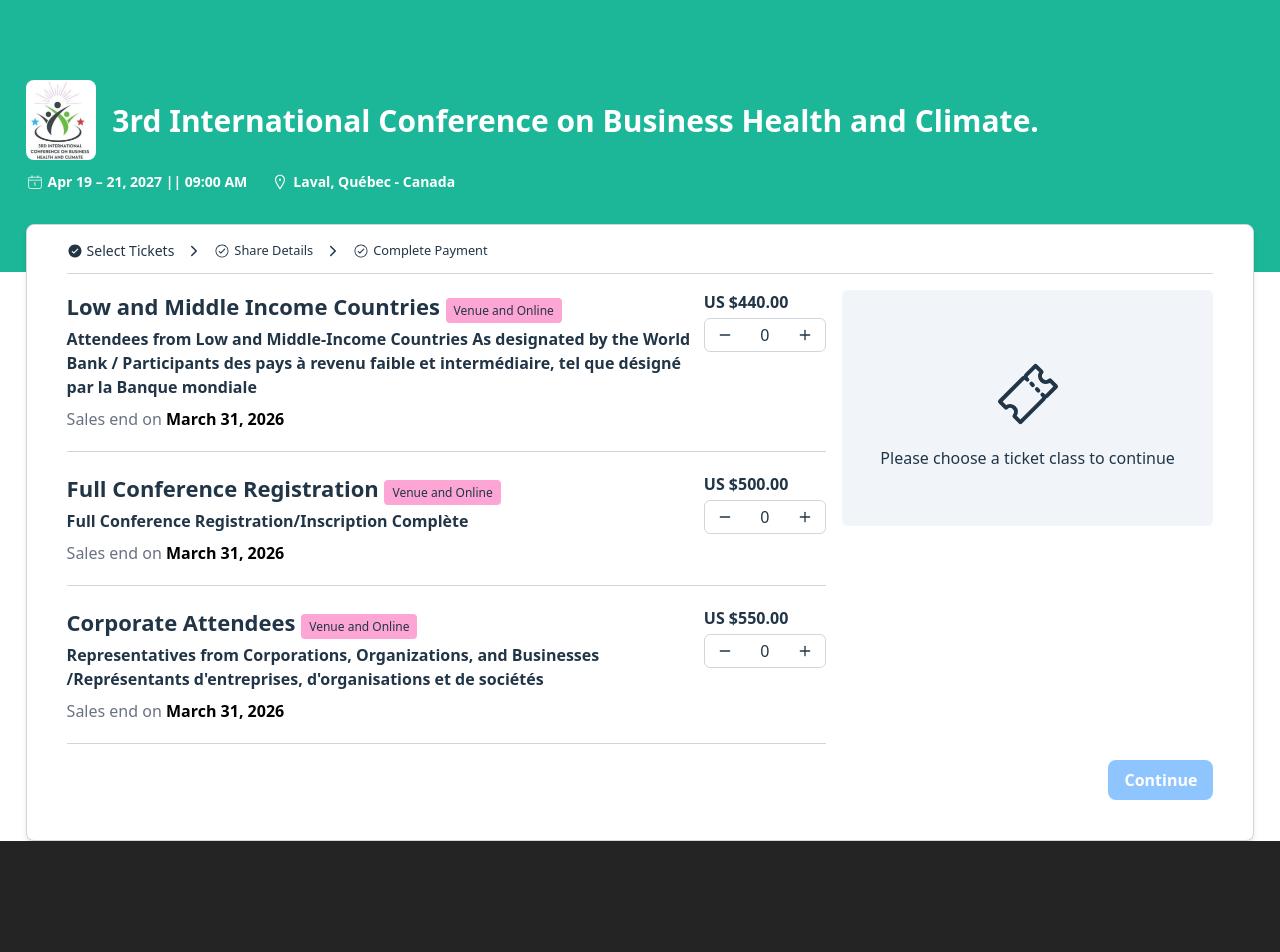
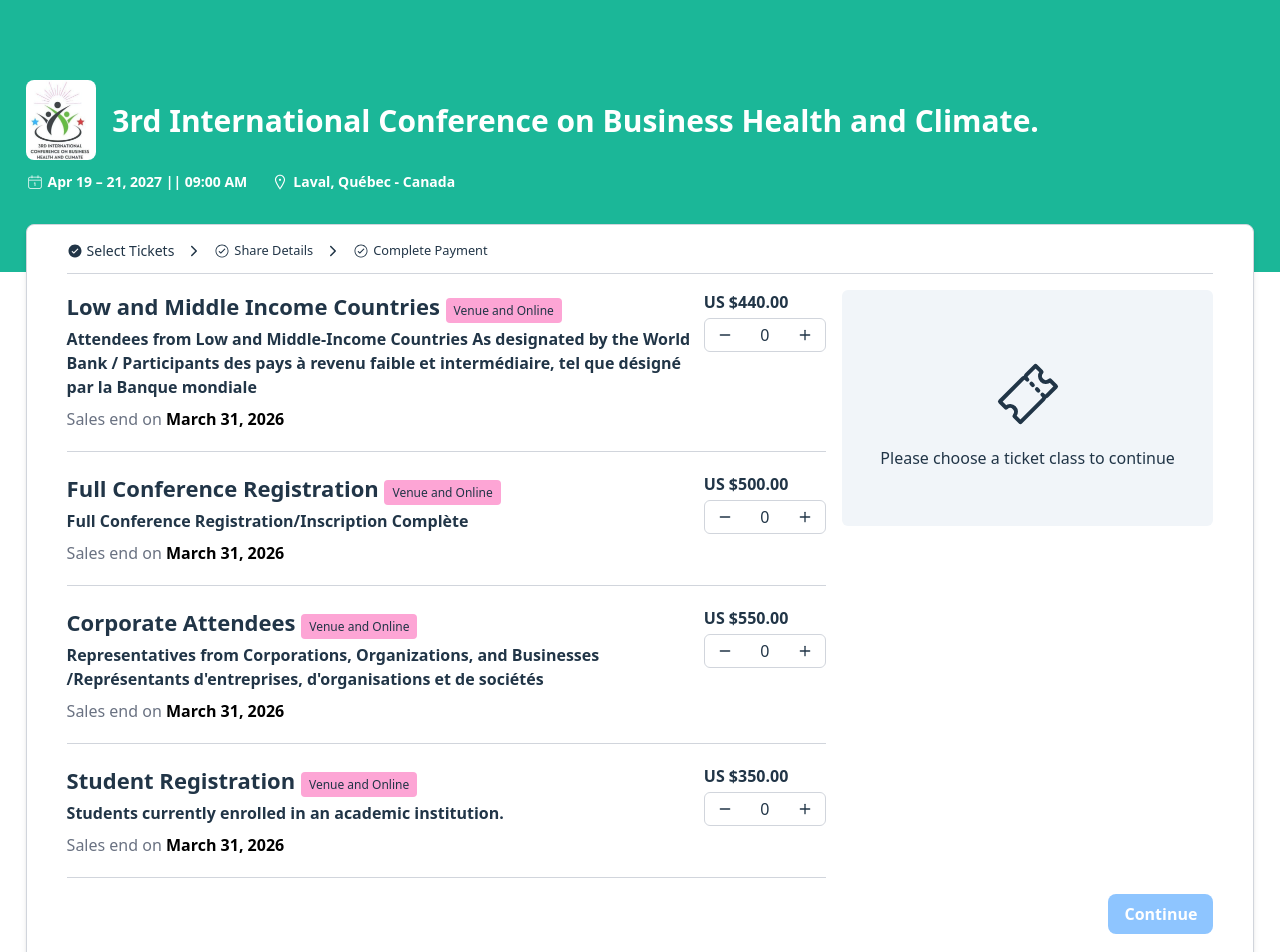
Before and after one commit to mehedy201/Event-Ticket-Sale-Frontend, a React (Vite) app: page / in a window 1280 px wide. Shown: the top 952 px of the page. Before the commit the page ends 841 px from the top, so only its background shows below. Built offline with nearby package versions, Linux system fonts and the light colour scheme.

Commit message:
added new ticket

```diff
--- a/src/pages/TicketSaleLandingPage/OrderSummaryComponents/OrderSummaryComponents.jsx
+++ b/src/pages/TicketSaleLandingPage/OrderSummaryComponents/OrderSummaryComponents.jsx
@@ -16,9 +16,11 @@ const OrderSummaryComponents = () => {
     lowTicketsQuantity,
     fullTicketsQuantity,
     corporateTicketsQuantity,
+    studentTicketsQuantity,
     lowTicketsPrice,
     fullTicketsPrice,
     corporateTicketsPrice,
+    studentTicketsPrice,
     totalPrice,
     payAblePrice,
     setPayAblePrice,
@@ -37,7 +39,10 @@ const OrderSummaryComponents = () => {
       totalWithTaxForDiscountCondition = (withTax + totalPrice).toFixed(2);
       setPayAblePrice((totalPrice + withTax).toFixed(2));
       if (
-        lowTicketsQuantity + fullTicketsQuantity + corporateTicketsQuantity ===
+        lowTicketsQuantity +
+          fullTicketsQuantity +
+          corporateTicketsQuantity +
+          studentTicketsQuantity ===
         1
       ) {
         setDiscountAmount(0);
@@ -45,7 +50,10 @@ const OrderSummaryComponents = () => {
       }
     }
     if (
-      lowTicketsQuantity + fullTicketsQuantity + corporateTicketsQuantity >
+      lowTicketsQuantity +
+        fullTicketsQuantity +
+        corporateTicketsQuantity +
+        studentTicketsQuantity >
       1
     ) {
       const discountPrice = (
@@ -56,7 +64,12 @@ const OrderSummaryComponents = () => {
         (totalWithTaxForDiscountCondition - discountPrice).toFixed(2),
       );
     }
-  }, [lowTicketsQuantity, fullTicketsQuantity, corporateTicketsQuantity]);
+  }, [
+    lowTicketsQuantity,
+    fullTicketsQuantity,
+    corporateTicketsQuantity,
+    studentTicketsQuantity,
+  ]);
 
   const [cuponErr, setCuponErr] = useState("");
   const [isCuponCodeTrue, setIsCuponCodeTrue] = useState(false);
@@ -113,14 +126,20 @@ const OrderSummaryComponents = () => {
           </p>
         )}
       </div>
-      {lowTicketsQuantity + fullTicketsQuantity + corporateTicketsQuantity >
+      {lowTicketsQuantity +
+        fullTicketsQuantity +
+        corporateTicketsQuantity +
+        studentTicketsQuantity >
         0 && (
         <div className="flex justify-between items-center py-2 border-b-1 border-gray-300">
           <p className="font-semibold text-md pb-2">Ticket Details</p>
           <p className="font-semibold text-md pb-2">Price</p>
         </div>
       )}
-      {lowTicketsQuantity + fullTicketsQuantity + corporateTicketsQuantity ==
+      {lowTicketsQuantity +
+        fullTicketsQuantity +
+        corporateTicketsQuantity +
+        studentTicketsQuantity ===
         0 && (
         <div className="flex flex-col justify-center items-center gap-5 py-10">
           <IoTicketOutline size={64} />
@@ -175,6 +194,22 @@ const OrderSummaryComponents = () => {
           </p>
         </div>
       )}
+      {studentTicketsQuantity > 0 && (
+        <div className="flex justify-between py-2">
+          <div>
+            <h5 className="font-bold text-[12px] sm:text-[14px]">
+              Student Registration
+            </h5>
+            <span className="font-bold text-[12px] sm:text-[14px]">
+              {studentTicketsQuantity} x US$
+              {TICKET_PRICES[TICKET_TYPES.STUDENT]}.00
+            </span>
+          </div>
+          <p className="font-bold text-[14px] sm:text-[16px]">
+            US${studentTicketsPrice}.00
+          </p>
+        </div>
+      )}
       {totalPrice > 0 && (
         <div className="pt-4 border-t-1 border-gray-300">
           <div className="flex items-start justify-between">
@@ -183,7 +218,8 @@ const OrderSummaryComponents = () => {
               <p className="text-sm">
                 {lowTicketsQuantity +
                   fullTicketsQuantity +
-                  corporateTicketsQuantity}{" "}
+                  corporateTicketsQuantity +
+                  studentTicketsQuantity}{" "}
                 Tickets
               </p>
             </div>
--- a/src/pages/TicketSaleLandingPage/TicketSaleLandingPage.jsx
+++ b/src/pages/TicketSaleLandingPage/TicketSaleLandingPage.jsx
@@ -20,10 +20,12 @@ const TicketSaleLandingPage = () => {
   const [lowTicketsQuantity, setLowTicketsQuantity] = useState(0);
   const [fullTicketsQuantity, setFullTicketsQuantity] = useState(0);
   const [corporateTicketsQuantity, setCorporateTicketsQuantity] = useState(0);
+  const [studentTicketsQuantity, setStudentTicketsQuantity] = useState(0);
   // Price ___________________________________________
   const [lowTicketsPrice, setLowTicketsPrice] = useState(0);
   const [fullTicketsPrice, setFullTicketsPrice] = useState(0);
   const [corporateTicketsPrice, setCorporateTicketsPrice] = useState(0);
+  const [studentTicketsPrice, setStudentTicketsPrice] = useState(0);
   const [totalPrice, setTotalParice] = useState(0);
   const [cuponCode, setCuponCode] = useState("");
   // After Price Calculation__________________________
@@ -43,6 +45,8 @@ const TicketSaleLandingPage = () => {
     setFullTicketsQuantity,
     corporateTicketsQuantity,
     setCorporateTicketsQuantity,
+    studentTicketsQuantity,
+    setStudentTicketsQuantity,
     // Price ___________________________________________
     lowTicketsPrice,
     setLowTicketsPrice,
@@ -50,6 +54,8 @@ const TicketSaleLandingPage = () => {
     setFullTicketsPrice,
     corporateTicketsPrice,
     setCorporateTicketsPrice,
+    studentTicketsPrice,
+    setStudentTicketsPrice,
     totalPrice,
     setTotalParice,
     payAblePrice,
--- a/src/pages/TicketSaleLandingPage/TicketsComponts/AttendeesInfoComponent.jsx
+++ b/src/pages/TicketSaleLandingPage/TicketsComponts/AttendeesInfoComponent.jsx
@@ -250,6 +250,7 @@ const AttendeesInfoComponent = () => {
     lowTicketsQuantity,
     fullTicketsQuantity,
     corporateTicketsQuantity,
+    studentTicketsQuantity,
     purcherAttendeesInfo,
     setPurcherAttendeesInfo,
     cuponCode,
@@ -261,7 +262,10 @@ const AttendeesInfoComponent = () => {
   useEffect(() => {
     if (cuponCode) setCuponCode("");
     if (
-      lowTicketsQuantity + fullTicketsQuantity + corporateTicketsQuantity ===
+      lowTicketsQuantity +
+        fullTicketsQuantity +
+        corporateTicketsQuantity +
+        studentTicketsQuantity ===
       0
     ) {
       navigate("/");
@@ -312,6 +316,11 @@ const AttendeesInfoComponent = () => {
       count: corporateTicketsQuantity,
       price: TICKET_PRICES[TICKET_TYPES.CORPORATE],
     },
+    {
+      type: TICKET_TYPES.STUDENT,
+      count: studentTicketsQuantity,
+      price: TICKET_PRICES[TICKET_TYPES.STUDENT],
+    },
   ];
 
   useEffect(() => {
@@ -350,7 +359,12 @@ const AttendeesInfoComponent = () => {
 
       methods.setValue("attendees", newAttendees);
     }
-  }, [lowTicketsQuantity, fullTicketsQuantity, corporateTicketsQuantity]);
+  }, [
+    lowTicketsQuantity,
+    fullTicketsQuantity,
+    corporateTicketsQuantity,
+    studentTicketsQuantity,
+  ]);
 
   return (
     <FormProvider {...methods}>
--- a/src/pages/TicketSaleLandingPage/TicketsComponts/TicketsComponents.jsx
+++ b/src/pages/TicketSaleLandingPage/TicketsComponts/TicketsComponents.jsx
@@ -17,12 +17,16 @@ const TicketsComponents = () => {
     setFullTicketsQuantity,
     corporateTicketsQuantity,
     setCorporateTicketsQuantity,
+    studentTicketsQuantity,
+    setStudentTicketsQuantity,
     lowTicketsPrice,
     setLowTicketsPrice,
     fullTicketsPrice,
     setFullTicketsPrice,
     corporateTicketsPrice,
     setCorporateTicketsPrice,
+    studentTicketsPrice,
+    setStudentTicketsPrice,
     totalPrice,
     setTotalParice,
     cuponCode,
@@ -243,6 +247,71 @@ const TicketsComponents = () => {
               </div>
             </div>
           </div>
+          {/* Student Registration____________________________________________ */}
+          <div className="sm:flex gap-2 justify-between py-5 border-b-1 border-gray-300">
+            <div>
+              <h2 className="text-[18px] md:text-[22px] font-bold pb-1">
+                Student Registration{" "}
+                <span className="bg-pink-300 text-xs font-light px-2 py-1 rounded">
+                  Venue and Online
+                </span>
+              </h2>
+              <h5 className="text-[14px] md:text-[16px] font-semibold pb-2">
+                Students currently enrolled in an academic institution.
+              </h5>
+              <p className="text-gray-500">
+                Sales end on{" "}
+                <span className="font-bold text-black">March 31, 2026</span>
+              </p>
+            </div>
+            <div>
+              <h2 className="font-bold pb-1">
+                US ${TICKET_PRICES[TICKET_TYPES.STUDENT]}.00
+              </h2>
+              <div className="flex items-center justify-between border border-gray-300 rounded-md">
+                <span
+                  onClick={() => {
+                    if (studentTicketsQuantity > 0) {
+                      setStudentTicketsQuantity(studentTicketsQuantity - 1);
+                      setStudentTicketsPrice(
+                        studentTicketsPrice -
+                          TICKET_PRICES[TICKET_TYPES.STUDENT],
+                      );
+                      setTotalParice(
+                        totalPrice - TICKET_PRICES[TICKET_TYPES.STUDENT],
+                      );
+                    } else {
+                      return;
+                    }
+                  }}
+                  className="px-3 py-2 cursor-pointer"
+                >
+                  <FiMinus />
+                </span>
+                <input
+                  className="text-center"
+                  style={{ width: "40px", display: "flex" }}
+                  value={studentTicketsQuantity}
+                  type="text"
+                  readOnly
+                />
+                <span
+                  onClick={() => {
+                    setStudentTicketsQuantity(studentTicketsQuantity + 1);
+                    setStudentTicketsPrice(
+                      studentTicketsPrice + TICKET_PRICES[TICKET_TYPES.STUDENT],
+                    );
+                    setTotalParice(
+                      totalPrice + TICKET_PRICES[TICKET_TYPES.STUDENT],
+                    );
+                  }}
+                  className="px-3 py-2 cursor-pointer"
+                >
+                  <FiPlus />
+                </span>
+              </div>
+            </div>
+          </div>
         </div>
         {/* Tickets Order summary___________________________________________________ */}
         {/* ________________________________________________________________________ */}
@@ -255,7 +324,10 @@ const TicketsComponents = () => {
         </div>
       </div>
       <div className="flex justify-end">
-        {lowTicketsQuantity + fullTicketsQuantity + corporateTicketsQuantity >
+        {lowTicketsQuantity +
+          fullTicketsQuantity +
+          corporateTicketsQuantity +
+          studentTicketsQuantity >
         0 ? (
           <span
             onClick={() => {
--- a/src/utils/pricingConstants.js
+++ b/src/utils/pricingConstants.js
@@ -2,12 +2,14 @@ export const TICKET_TYPES = {
   LOW_INCOME: "Low and Middle Income Countries",
   FULL_CONFERENCE: "Full Conference Registration",
   CORPORATE: "Corporate",
+  STUDENT: "Student Registration",
 };
 
 export const TICKET_PRICES = {
   [TICKET_TYPES.LOW_INCOME]: 440,
   [TICKET_TYPES.FULL_CONFERENCE]: 500,
   [TICKET_TYPES.CORPORATE]: 550,
+  [TICKET_TYPES.STUDENT]: 350,
 };
 
 export const TAX_RATE = 0.15;
```
Also changed, not shown: src/pages/TicketSaleLandingPage/TicketsComponts/PaymentComponent.jsx (+13 -2 lines).
